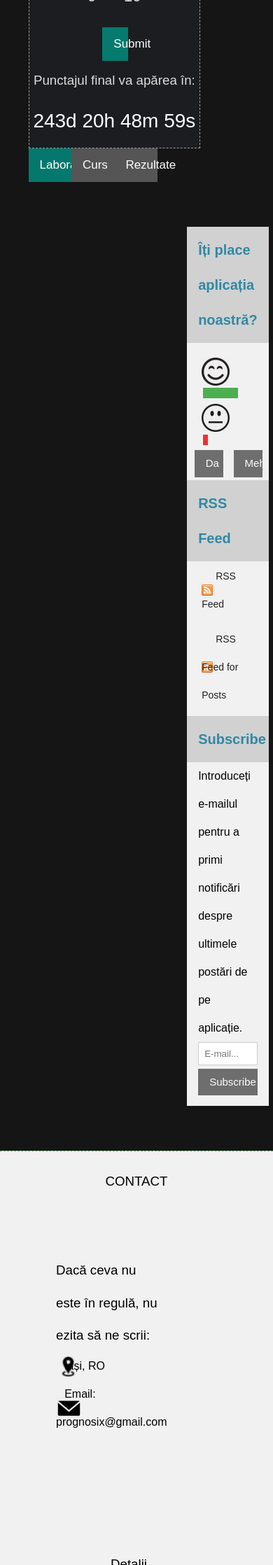
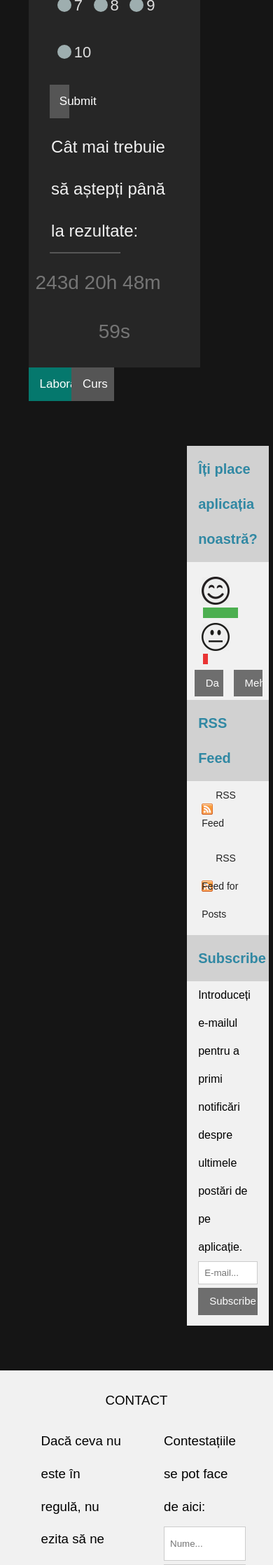
Before and after one commit to stefanamurarasu/ProGnosiX, a PHP site: page /app/views/first_course.view.html in a window 390 px wide. Shown: the part 640-2876 px from the top of the page at 70% size. Run offline with PHP 8.4, Linux system fonts and the light colour scheme.

Commit message:
page done, needs responsive design

```diff
--- a/app/views/first_course.view.html
+++ b/app/views/first_course.view.html
@@ -41,15 +41,15 @@
     <div id="content" class="main-content">
         <span class="burger-menu" onclick="toggleNav()">&#9776;</span>
 
-        <!-- News -->
+        <!-- Prognoze -->
         <div class="news-section">
 
-            <h1 class="to-align">Tehnologii WEB</h1>
             <!-- Alege nota laborator -->
             <div id="lab" class="course-content">
-
-                <h2 class="to-align">Ce notă crezi că vei obține?</h2>
-
+                <h1 class="to-align">Tehnologii WEB</h1>
+                <h2 class="title-grey">Ce notă crezi că vei obține?</h2>
+                <hr class="sep">
+                <p class="text-grey">Nu uita! Ai voie să ghicești o singură dată.</p>
                 <div class="grades">
                     <label class="container">1
                         <input type="radio" checked="checked" name="radio">
@@ -94,69 +94,37 @@
                 </div>
 
                 <button type="submit" class="pick-grade">Submit</button>
-                <h3 class="to-align">Punctajul final va apărea în: </h3>
-                <p id="demo" style="font-size:28px; padding-bottom: 1%"></p>
+                <h2 class="title-grey">Cât mai trebuie să aștepți până la rezultate:</h2>
+                <hr class="sep">
+                <p id="demo" class="counter"></p>
                 <!-- / Alege nota laborator-->
             </div>
 
 
-            <!-- Alege nota curs -->
+            <!-- Alege nota laborator -->
             <div id="curs" class="course-content">
+                <h1 class="to-align">Tehnologii WEB</h1>
 
-                <h2 class="to-align">Ce notă crezi că vei obține?</h2>
-
-                <div class="grades">
-                    <label class="container">1
-                        <input type="radio" checked="checked" name="radio">
-                        <span class="checkmark"></span>
-                    </label>
-                    <label class="container">2
-                        <input type="radio" name="radio">
-                        <span class="checkmark"></span>
-                    </label>
-                    <label class="container">3
-                        <input type="radio" name="radio">
-                        <span class="checkmark"></span>
-                    </label>
-                    <label class="container">4
-                        <input type="radio" name="radio">
-                        <span class="checkmark"></span>
-                    </label>
-                    <label class="container">5
-                        <input type="radio" checked="checked" name="radio">
-                        <span class="checkmark"></span>
-                    </label>
-                    <label class="container">6
-                        <input type="radio" name="radio">
-                        <span class="checkmark"></span>
-                    </label>
-                    <label class="container">7
-                        <input type="radio" name="radio">
-                        <span class="checkmark"></span>
-                    </label>
-                    <label class="container">8
-                        <input type="radio" name="radio">
-                        <span class="checkmark"></span>
-                    </label>
-                    <label class="container">9
-                        <input type="radio" name="radio">
-                        <span class="checkmark"></span>
-                    </label>
-                    <label class="container">10
-                        <input type="radio" name="radio">
-                        <span class="checkmark"></span>
-                    </label>
+                <h2 class="title-grey">Vezi ultimele rezultate:
+                    <a href="#">aici</a>
+                </h2>
+                <hr class="sep">
+                <h2 class="title-grey padd-subtitle">Descarcă rezultatele în format PDF/CSV:</h2>
+                <hr class="sep">
+                <div class="dropdown">
+                    <button class="dropbtn">Descarcă rezultate</button>
+                    <div class="dropdown-content">
+                        <a href="#">CSV</a>
+                        <a href="#">PDF</a>
+                    </div>
                 </div>
-
-                <button type="submit" class="pick-grade">Submit</button>
-                <h3 class="to-align">Punctajul final va apărea în: </h3>
-                <p id="demo" style="font-size:28px; padding-bottom: 1%"></p>
-                <!-- / Alege nota curs-->
+                <!-- / Alege nota laborator-->
             </div>
 
             <button class="button-course" onclick="openCity('lab', this, 'rgba(0, 150, 136, 0.77)')" id="defaultOpen">Laborator</button>
             <button class="button-course" onclick="openCity('curs', this, 'rgba(0, 150, 136, 0.77)')">Curs</button>
-            <button class="button-course" onclick="#">Rezultate</button>
+            <!-- <button class="button-course" onclick="#">Rezultate</button> -->
+        <!-- /Prognoze -->
         </div>
 
         <!-- Informations -->
@@ -237,28 +205,38 @@
 
     <div class="contact">
         <h3 class="to-align title">CONTACT</h3>
-
-
-        <div class="contact-info-left margin-top">
+        <div class="contact-info-left">
             <h3>Dacă ceva nu este în regulă, nu ezita să ne scrii:</h3>
             <ul>
                 <li class="check-in-icon">
                     <i class="info to-align large"></i>Iași, RO</li>
+                <li class="phone-icon">
+                    <i class="info to-align large"></i>Phone: 0748 022 866</li>
                 <li class="mail-icon">
                     <i class="info to-align large"></i>Email: prognosix@gmail.com
                 </li>
             </ul>
-
         </div>
 
-        <div class="contact-info-right margin-top">
-            <h3>Detalii pentru consultații:</h3>
-            <ul>
-                <li>
-                    <i class="to-align large"></i>Program: 08:00 - 09:00 </li>
-                <li>
-                    <i class="to-align large"></i>Sala: Cabinet </li>
-            </ul>
+        <div class="contact-info-right">
+            <h3>Contestațiile se pot face de aici:</h3>
+            <form action="../controllers/send_message.controller.php">
+                <p>
+                    <input class="sendm" type="text" placeholder="Nume..." required name="Nume">
+                </p>
+                <p>
+                    <input class="sendm" type="text" placeholder="E-mail..." required name="E-mail">
+                </p>
+                <p>
+                    <input class="sendm" type="text" placeholder="Subiect" required name="Subiect">
+                </p>
+                <p>
+                    <input class="sendm" type="text" placeholder="Mesaj" required name="Mesaj">
+                </p>
+                <p>
+                    <button class="sendm-button">Trimite</button>
+                </p>
+            </form>
         </div>
 
     </div>
--- a/public/courses.css
+++ b/public/courses.css
@@ -10,7 +10,7 @@ html, h3 {
 }
 
 h1 {
-    top: 0px;
+    padding-bottom: 2%;
 }
 
 h4 {
@@ -28,6 +28,10 @@ body, html {
     line-height: 2.5;
 }
 
+a {
+    text-decoration: none;
+    color: #9f3434;
+}
 
 
 /* Header -de scos sa nu fie duplicat*/
@@ -168,8 +172,29 @@ input[type=submit] {
 /* Sectiune de facute prognoze */
 
 #lab, #curs {
-    background-color: rgba(124, 148, 196, 0.06);
-    border: 1.2px dashed #9e9e9e;
+    background-color: rgba(255, 255, 255, 0.07);
+    padding: 10px;
+    /* box-shadow: 5px 5px 15px #88888838; */
+}
+
+.title-grey {
+    color: #f1f1f1!important;
+    font-weight: 400;
+    padding: 0% 10%;
+}
+
+.sep {
+    margin-left: 9%;
+    width: 45%;
+    opacity: 0.30;
+}
+
+.text-grey {
+    color: #757575!important;
+    font-size: 15px;
+    line-height: 1.5;
+    margin-left: 10%;
+    padding: 1% 0%;
 }
 
 .button-course {
@@ -207,15 +232,15 @@ input[type=submit] {
 
 
 .pick-grade {
-    background-color: rgba(0, 150, 136, 0.77);
+    background-color: rgb(85, 85, 85);
     color: white;
     border: none;
     outline: none;
     cursor: pointer;
-    padding: 14px 16px;
+    padding: 14px 14px;
     font-size: 17px;
-    width: 15%;
-    margin: 0% 0% 2% 43%;
+    width: 12%;
+    margin:0% 9% 5% 9%;
 }
 
 .pick-grade:hover {
@@ -227,7 +252,7 @@ input[type=submit] {
 /* Radio buttons  */
 
 .grades {
-    padding: 2% 20%;
+    padding: 3% 9%;
 }
 .container {
     display: inline-block;
@@ -251,11 +276,11 @@ input[type=submit] {
 
 .checkmark {
     position: absolute;
-    top: 0;
-    left: 0;
-    height: 25px;
-    width: 25px;
-    background-color: #eee;
+    top: 17px;
+    left: 11px;
+    height: 20px;
+    width: 20px;
+    background-color: #9eaeaf;
     border-radius: 50%;
 }
 .container:hover input ~ .checkmark {
@@ -280,8 +305,8 @@ input[type=submit] {
 
 /* Style the indicator (dot/circle) */
 .container .checkmark:after {
- 	top: 9px;
-	left: 9px;
+    top: 6px;
+    left: 6px;
 	width: 8px;
 	height: 8px;
 	border-radius: 50%;
@@ -303,41 +328,113 @@ input[type=submit] {
     cursor: pointer; /* Add a pointer on hover */
 }
 
+.padd-subtitle {
+    padding: 10% 0% 0% 10%;
+}
+
+.dropbtn {
+    background-color: #555555;
+    color: white;
+    padding: 16px;
+    font-size: 16px;
+    border: none;
+}
+
+.dropdown {
+    padding: 5% 0% 9% 9%;
+}
+
+.dropdown-content {
+    display: none;
+    position: absolute;
+    background-color: #f1f1f1;
+    min-width: 160px;
+    box-shadow: 0px 8px 16px 0px rgba(0,0,0,0.2);
+    z-index: 1;
+}
+
+.dropdown-content a {
+    color: black;
+    padding: 12px 16px;
+    text-decoration: none;
+    display: block;
+}
+
+.dropdown-content a:hover {
+    background-color: #ddd
+}
+
+.dropdown:hover .dropdown-content {
+    display: block;
+}
+
+.dropdown:hover .dropbtn {
+    background-color: #555555;
+}
+
 /* /Radio buttons  */
 
 
 
-#demo{
+.counter {
+    color: #757575!important;
+    font-size:28px;
     text-align-last: center;
-    /* line-height: 180px; */
-    color:white;
+    padding: 3% 0%;
 }
 
 .contact {
-
     color: #000!important;
     background-color: #f1f1f1!important;
-    border-top: 1px dashed #4CAF50;
 }
 
-.margin-top {
-    margin: 5em;
+.sendm {
+    padding: 8px;
+    display: block;
+    width: 100%;
+    overflow: visible;
+    padding-top: 16px!important;
+    padding-bottom: 16px!important;
+    border: 1px solid #ccc!important;
+    margin: 5px 0px;
+}
+
+.sendm-button{
+    color: #fff!important;
+    background-color: #000!important;
+    border: none;
+    display: inline-block;
+    padding: 8px 16px;
+    vertical-align: middle;
+    overflow: hidden;
+    text-decoration: none;
+    color: inherit;
+    background-color: inherit;
+    text-align: center;
+    cursor: pointer;
+    white-space: nowrap;
+}
+
+.sendm-button:hover {
+    color: #000!important;
+    background-color: #ccc!important;
 }
 
 .to-align {
     text-align: center!important;
 }
 
-.contact-info-left {
+/* .contact-info-left {
     display: inline-block;
     width: 39%;
+    padding: 0% 0% 0% 20%;
 }
 
 .contact-info-right {
     display: inline-block;
     width: 39%;
-    padding-left: 20%;
-}
+    padding: 0% 20% 0% 0%;
+} */
 
 
 .info {
@@ -347,6 +444,7 @@ input[type=submit] {
 
 .check-in-icon {
     background: url("../public/images/check.png") no-repeat 0% 50%;
+    padding-top: 2%;
 }
 
 .phone-icon {
@@ -608,6 +706,7 @@ ul {
     *zoom: 1;
 }
 .news-section {
+    /* background-color: rgba(255, 255, 255, 0.07); */
     float: left;
     margin: 0 1.5%;
     width: 63%;
@@ -618,6 +717,71 @@ ul {
     width: 30%;
 }
 
+/* Pozitionare contact */
+
+.contact:before,
+.contact:after {
+    content: "";
+    display: table;
+}
+.contact:after {
+    clear: both;
+}
+.contact {
+    clear: both;
+    *zoom: 1;
+}
+.contact-info-left {
+    /* background-color: rgba(255, 255, 255, 0.07); */
+    float: left;
+    width: 45%;
+    padding: 3% 0% 3% 15%;
+}
+.contact-info-right {
+    float: left;
+    width: 45%;
+    padding: 3% 0% 3% 15%;
+}
+
+
+
+
+/* for tablets */
+@media (min-width: 601px){
+
+    .paragraph-padding-64 {
+        padding-top: 15px!important;
+        padding-bottom: 30px!important;
+    }
+
+    /* tot continutul */
+    .main-content{
+        width: 100%;
+    }
+
+    /* anunturi materii */
+    .news-section {
+        width: 100%;
+    }
+
+    /* fiecare anunt din sectiune */
+    .news-item {
+        padding: 5%!important;
+    }
+
+    /* informatii */
+    .info-section {
+        width: 100%;
+        padding-left: 6%;
+    }
+
+    .tags-section, .rss-section, .subscribe-section{
+        margin: 5%!important;
+    }
+}
+
+
+
 /* for desktop */
 @media (min-width: 992px){
 
@@ -626,14 +790,10 @@ ul {
         width: 100%;
     }
 
-    /* anunturi materii */
+    /* sectiune prognoze */
     .news-section {
         width: 70%;
         padding: 5%;
-    }
-
-    h1{
-        padding-bottom: 2%;
     }
 
     /* informatii */
```
